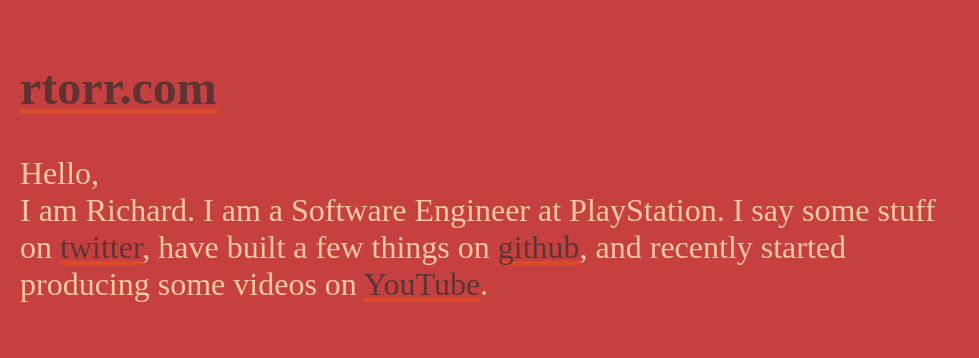
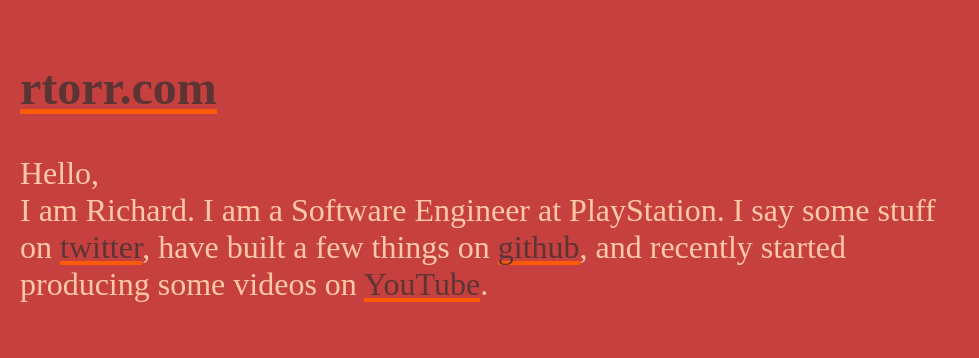
Before and after one commit to rtorr/rtorr.github.com, a plain HTML site: page index.html in a window 1280 px wide. Shown: the whole page, without its empty margins (0-979 px from the left). Drawn offline with Linux system fonts and the light colour scheme.

Commit message:
Update index.html

```diff
--- a/index.html
+++ b/index.html
@@ -18,7 +18,7 @@
         padding: 0;
       }
       a, a:visited, a:hover {
-        background: linear-gradient(to top,rgba(252, 92, 5, 0.4) 10%,transparent 10%);
+        background: linear-gradient(to top,#fc5b05 10%,transparent 10%);
         color: #5d3434;
         text-decoration: none;
       }
```
